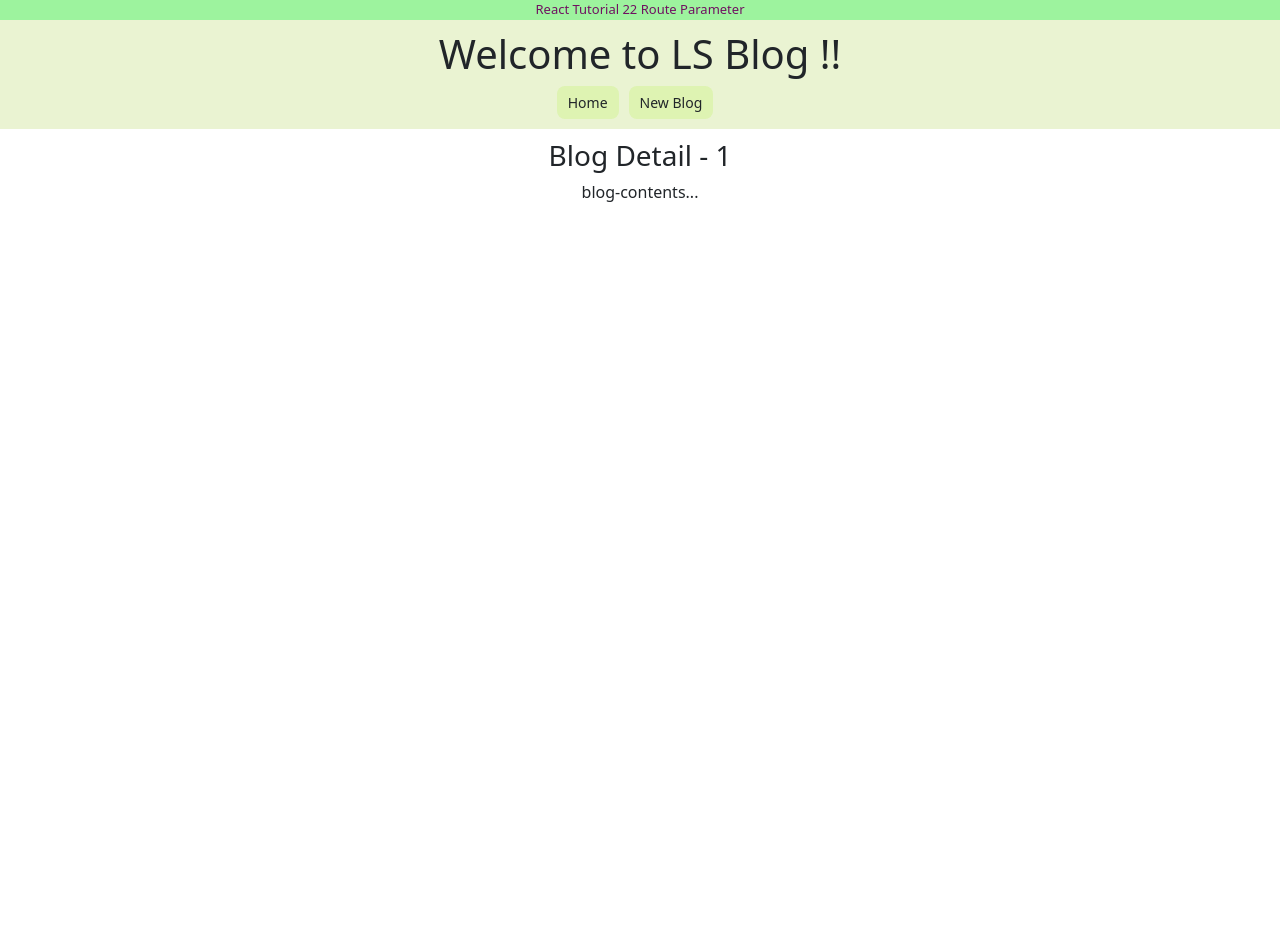
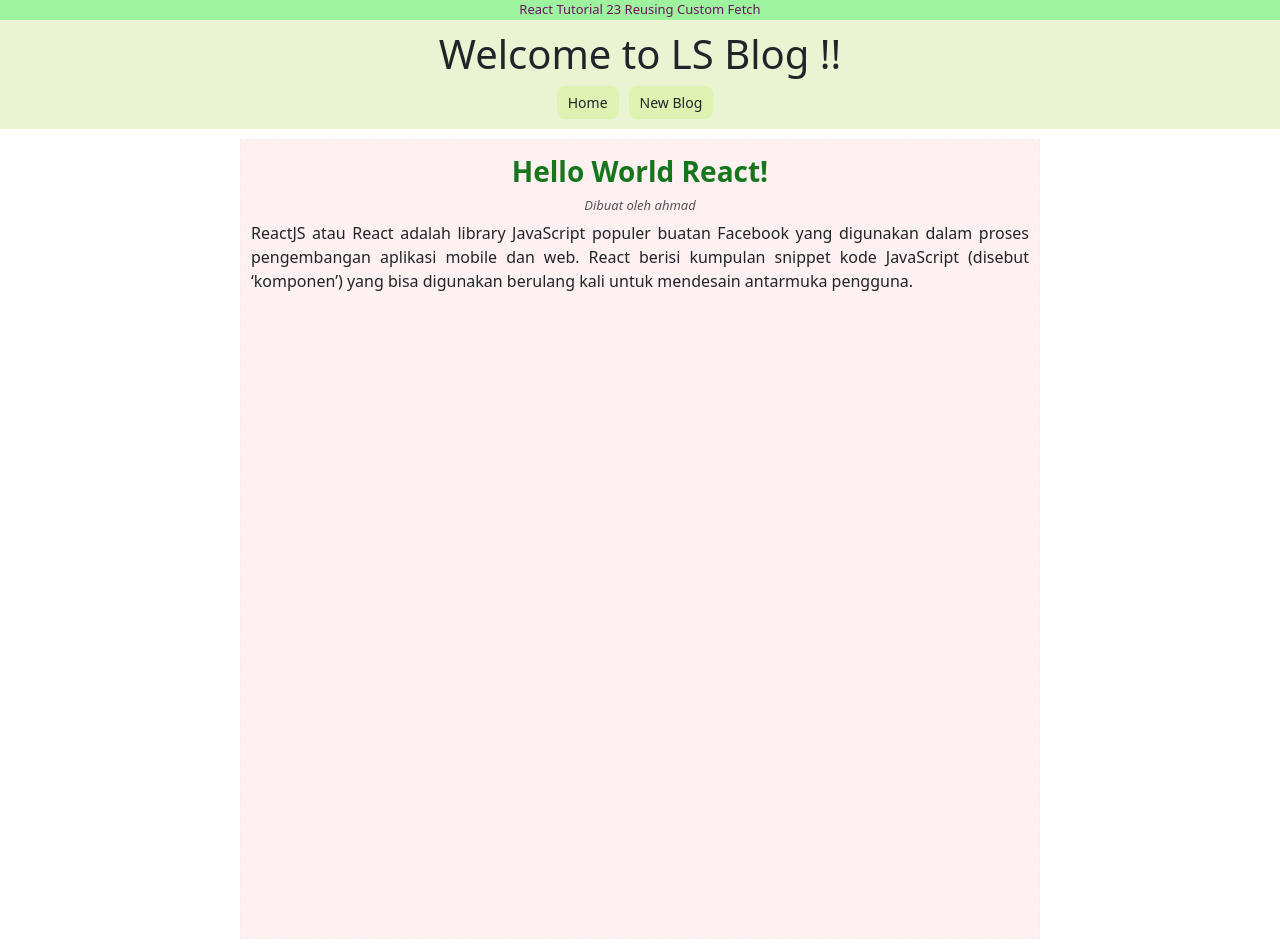
Before and after one commit to incyberz/belajar-react-js, a React (Create React App) app in the folder ls-blog/: page /blogs/1 in a window 1280 px wide. Before the commit the page ends 800 px from the top, so only its background shows below. Built offline with nearby package versions, Linux system fonts and the light colour scheme; data requests are answered from the project's data file.

Commit message:
React Tutorial 23 Reusing Custom Fetch

```diff
--- a/ls-blog/src/App.css
+++ b/ls-blog/src/App.css
@@ -26,13 +26,14 @@
 }
 
 
-.Home{
+.Home, .BlogDetail{
   background: rgb(255, 240, 242);
   border: dashed 1px #eee;
   padding: 10px;
   max-width: 800px;
   margin-left: auto;
   margin-right: auto;
+  height: 100vh;
 }
 
 
@@ -87,3 +88,7 @@
   font-size: small;
   margin-bottom: 5px;
 }
+
+.isi-blog{
+  text-align: justify;
+}
--- a/ls-blog/src/App.jsx
+++ b/ls-blog/src/App.jsx
@@ -7,7 +7,7 @@ import "bootstrap/dist/css/bootstrap.css";
 import { BrowserRouter as Router, Route, Switch } from "react-router-dom";
 
 function App() {
-  const judulLat = "React Tutorial 22 Route Parameter";
+  const judulLat = "React Tutorial 23 Reusing Custom Fetch";
 
   return (
     <Router>
--- a/ls-blog/src/BlogDetail.jsx
+++ b/ls-blog/src/BlogDetail.jsx
@@ -1,11 +1,26 @@
 import { useParams } from "react-router-dom";
+import useFetch from "./useFetch";
 
 const BlogDetail = () => {
   const { id } = useParams();
+  const {
+    data: blog,
+    isPending,
+    connError,
+  } = useFetch(`http://localhost:8000/blogs/${id}`);
+
+  console.log(blog);
   return (
     <div className="BlogDetail">
-      <h3>Blog Detail - {id}</h3>
-      <p>blog-contents...</p>
+      {connError && <code>{connError}</code>}
+      {isPending && <div>Loading blogs data...</div>}
+      {blog && (
+        <article>
+          <h3 className="judul-blog">{blog.judul}</h3>
+          <div className="pembuat-blog">Dibuat oleh {blog.author}</div>
+          <p className="isi-blog">{blog.isi}</p>
+        </article>
+      )}
     </div>
   );
 };
--- a/ls-blog/src/index.js
+++ b/ls-blog/src/index.js
@@ -9,9 +9,4 @@ import "./index.css";
 import App from "./App";
 
 const root = ReactDOM.createRoot(document.getElementById("root"));
-root.render(
-  <React.StrictMode>
-    {/* Main Component */}
-    <App />
-  </React.StrictMode>
-);
+root.render(<App />);
```
Also changed, not shown: 1 other file (tests, documents, lock files or other folders).
